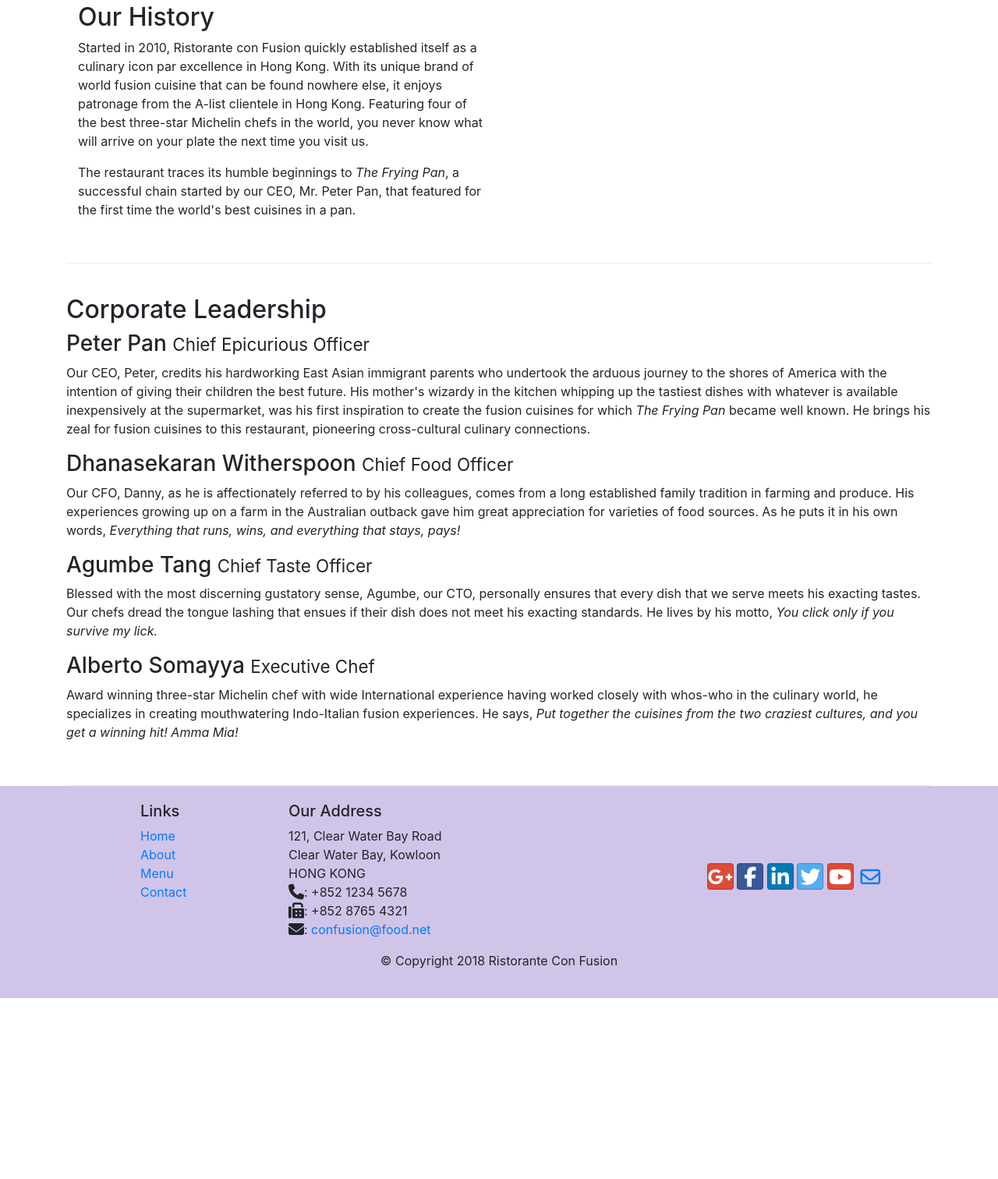
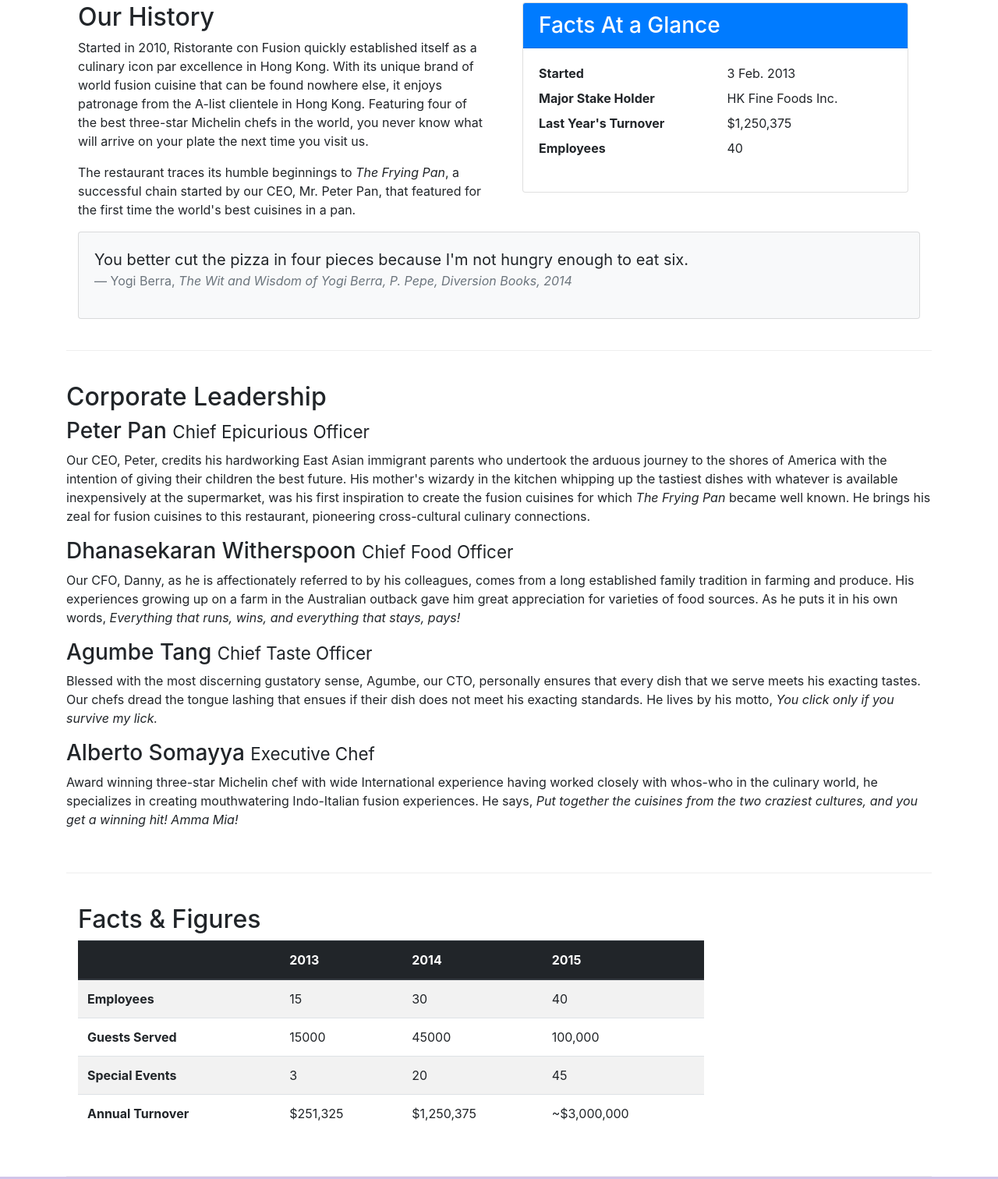
Before and after one commit to Nitin17Kumar/Ristorante-Con-Fusion, a website: page aboutus.html in a window 1280 px wide. Shown: the part 474-1986 px from the top of the page at 78% size. Before the commit the page ends 1754 px from the top, so only its background shows below. Drawn offline with nearby package versions, Linux system fonts and the light colour scheme.

Commit message:
cards and table added

```diff
--- a/aboutus.html
+++ b/aboutus.html
@@ -29,7 +29,7 @@
                     <li class="nav-item"><a class="nav-link" href="./index.html"><span class="fa fa-home fa-lg"></span> Home</a></li>
                     <li class="nav-item active"><a class="nav-link" href="#"><span class="fa fa-info fa-lg"></span> About</a></li>
                     <li class="nav-item"><a class="nav-link" href="#"><span class="fa fa-list fa-lg"></span> Menu</a></li>
-                    <li class="nav-item"><a class="nav-link" href="#"><span class="fa fa-address-card fa-lg"></span> Contact</a></li>
+                    <li class="nav-item"><a class="nav-link" href="./contactus.html"><span class="fa fa-address-card fa-lg"></span> Contact</a></li>
                 </ul>
             </div>
         </div>
@@ -69,6 +69,35 @@
             </div>
 
             <div class="col col-sm col-md">
+                <div class="col-12 col-sm">
+                    <div class="card">
+                        <h3 class="card-header bg-primary text-white">Facts At a Glance</h3>
+                        <div class="card-body">
+                            <dl class="row">
+                                <dt class="col-6">Started</dt>
+                                <dd class="col-6">3 Feb. 2013</dd>
+                                <dt class="col-6">Major Stake Holder</dt>
+                                <dd class="col-6">HK Fine Foods Inc.</dd>
+                                <dt class="col-6">Last Year's Turnover</dt>
+                                <dd class="col-6">$1,250,375</dd>
+                                <dt class="col-6">Employees</dt>
+                                <dd class="col-6">40</dd>
+                            </dl>
+                        </div>
+                    </div>
+                </div>
+            </div>
+            <div class="col-12">
+                <div class="card card-body bg-light">
+                    <blockquote class="blockquote">
+                        <p class="mb-0">You better cut the pizza in four pieces because
+                            I'm not hungry enough to eat six.</p>
+                        <footer class="blockquote-footer">Yogi Berra,
+                            <cite title="Source Title">The Wit and Wisdom of Yogi Berra,
+                            P. Pepe, Diversion Books, 2014</cite>
+                        </footer>
+                    </blockquote>
+                </div>
             </div>
         </div>
 
@@ -85,7 +114,51 @@
                 <h3>Alberto Somayya <small>Executive Chef</small></h3>
                 <p class="d-none d-sm-block">Award winning three-star Michelin chef with wide International experience having worked closely with whos-who in the culinary world, he specializes in creating mouthwatering Indo-Italian fusion experiences. He says, <em>Put together the cuisines from the two craziest cultures, and you get a winning hit! Amma Mia!</em></p>
             </div>
-
+       </div>
+        <div class="row row-content">
+            <div class="col-12 col-sm-9">
+                <h2>Facts &amp; Figures</h2>
+                <div class="table-responsive">
+                    <table class="table table-striped">
+                        <thead class="thead-dark">
+                            <tr>
+                                <th>&nbsp;</th>
+                                <th>2013</th>
+                                <th>2014</th>
+                                <th>2015</th>
+                            </tr>
+                        </thead>
+                        <tbody>
+                            <tr>
+                                <th>Employees</th>
+                                <td>15</td>
+                                <td>30</td>
+                                <td>40</td>
+                            </tr>
+                            <tr>
+                                <th>Guests Served</th>
+                                <td>15000</td>
+                                <td>45000</td>
+                                <td>100,000</td>
+                            </tr>
+                            <tr>
+                                <th>Special Events</th>
+                                <td>3</td>
+                                <td>20</td>
+                                <td>45</td>
+                            </tr>
+                            <tr>
+                                <th>Annual Turnover</th>
+                                <td>$251,325</td>
+                                <td>$1,250,375</td>
+                                <td>~$3,000,000</td>
+                            </tr>
+                        </tbody>
+                    </table>
+                </div>
+            </div>
+             <div class="col-12 col-sm-3">
+            </div>
        </div>
 
     </div>
@@ -99,7 +172,7 @@
                         <li><a href="./index.html">Home</a></li>
                         <li><a href="#">About</a></li>
                         <li><a href="#">Menu</a></li>
-                        <li><a href="#">Contact</a></li>
+                        <li><a href="./contactus.html">Contact</a></li>
                     </ul>
                 </div>
                 <div class="col-7 col-sm-5">
```
